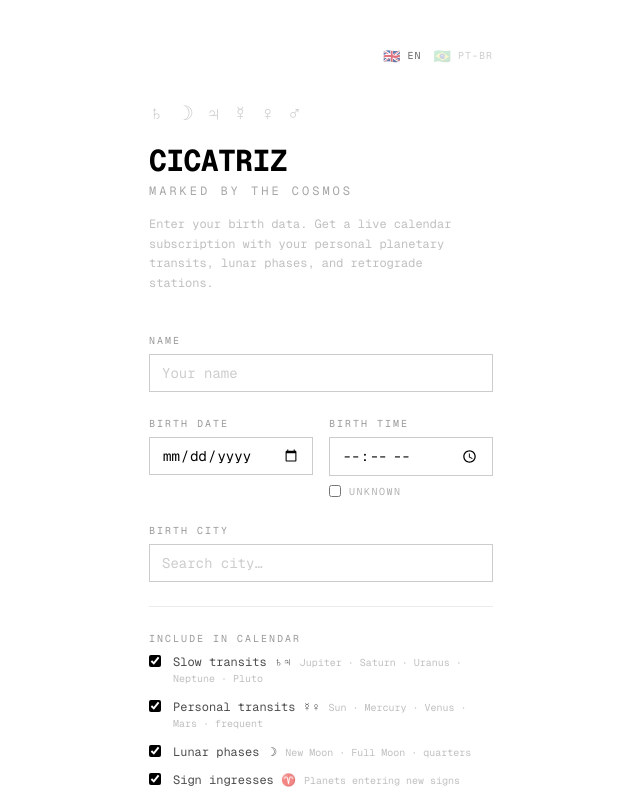
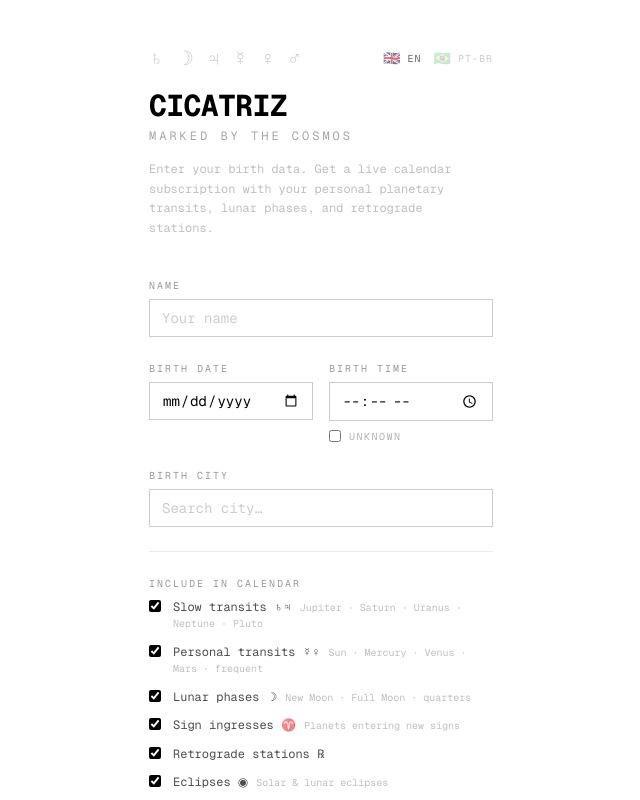
Before and after one commit to alexandrequinto/cicatriz.digital, a Next.js app: page /en in a window 1280 px wide. Shown: the top 800 px of the page, without its empty margins (319-959 px from the left). Built offline with nearby package versions, Linux system fonts and the light colour scheme.

Commit message:
fix: inline locale switcher with symbols row to remove extra spacing

```diff
--- a/app/[locale]/page.tsx
+++ b/app/[locale]/page.tsx
@@ -25,14 +25,15 @@ export default function Home() {
       />
 
       <main className="flex-1 w-full max-w-sm mx-auto px-5 pt-12 pb-10 space-y-10">
-        <LocaleSwitcher />
-
         {/* Hero */}
         <section>
-          <div className="flex gap-3 mb-5 select-none" aria-hidden="true">
-            {['♄','☽','♃','☿','♀','♂'].map(s => (
-              <span key={s} className="text-xl text-foreground/20 leading-none">{s}</span>
-            ))}
+          <div className="flex items-center justify-between mb-5">
+            <div className="flex gap-3 select-none" aria-hidden="true">
+              {['♄','☽','♃','☿','♀','♂'].map(s => (
+                <span key={s} className="text-xl text-foreground/20 leading-none">{s}</span>
+              ))}
+            </div>
+            <LocaleSwitcher />
           </div>
           <h1 className="text-3xl font-bold tracking-tight text-foreground uppercase">
             Cicatriz
```
